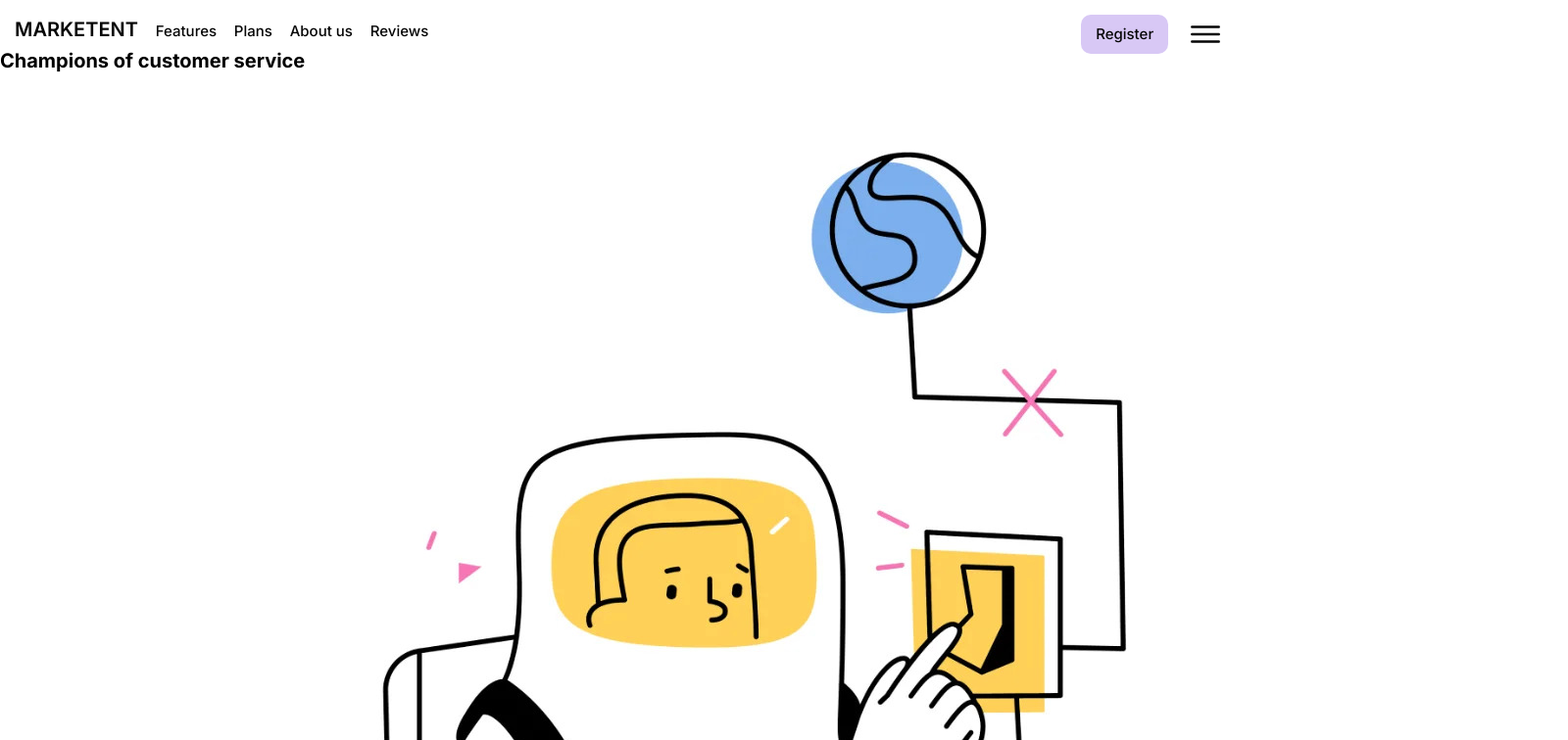
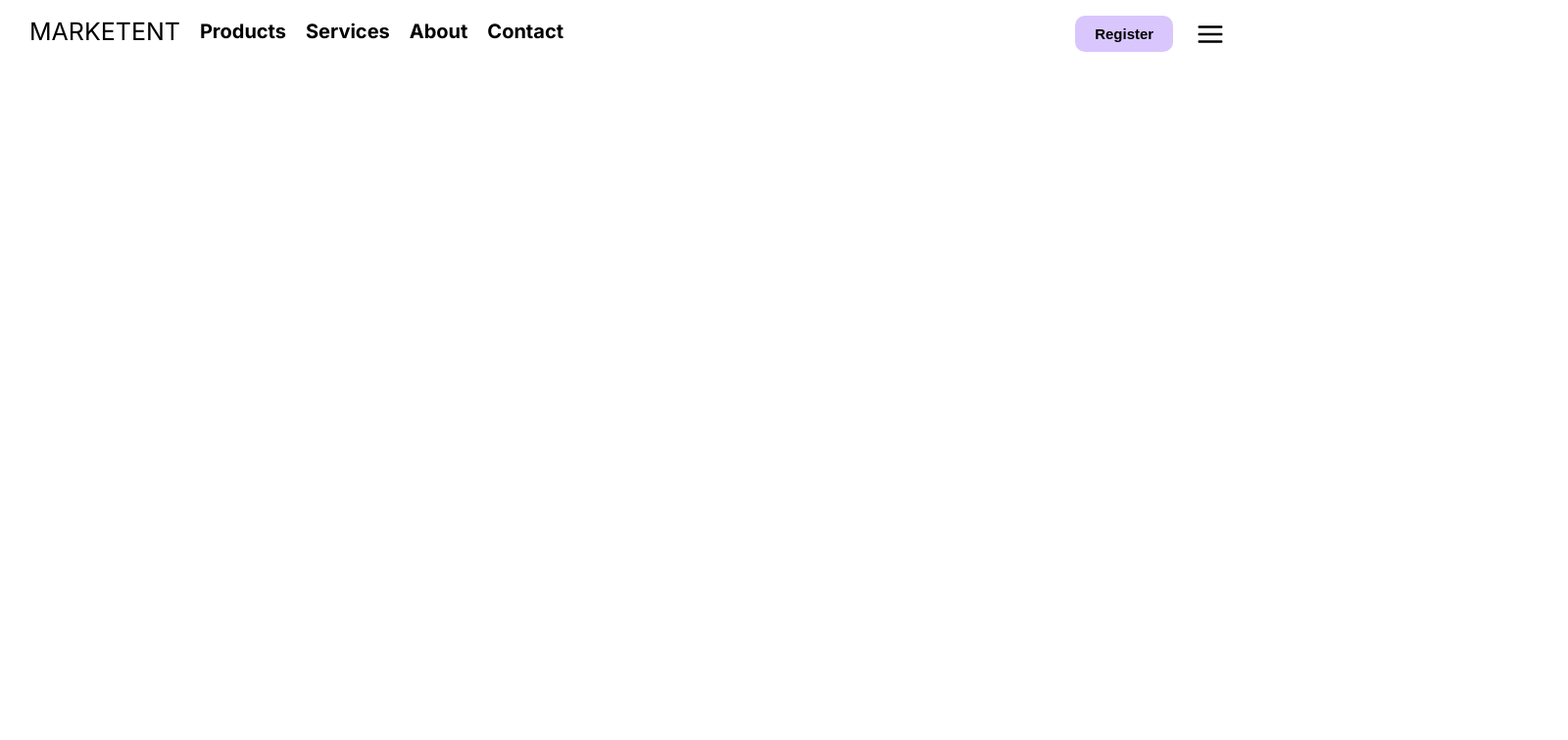
Before and after one commit to daltavida/Marketent, a website: page index.html in a window 1280 px wide. Shown: the top 756 px of the page at 98% size, 1600 px wide, since content can reach past the window. Drawn offline with nearby package versions, Linux system fonts and the light colour scheme.

Commit message:
Create and style navigation bar

```diff
--- a/index.html
+++ b/index.html
@@ -6,46 +6,35 @@
     <meta name="viewport" content="width=device-width, initial-scale=1.0" />
     <title>Marketent</title>
     <link
-      href="https://fonts.googleapis.com/css2?family=Inter:wght@100;200;300;400;500;600;700;800;900&display=swap"
+      href="https://fonts.googleapis.com/css2?family=Inter:wght@300;400;500;700;800&display=swap"
       rel="stylesheet"
     />
     <link rel="stylesheet" href="css/style.css" />
   </head>
   <body>
-    <div class="navigation">
-      <div class="main-nav">
-        <a href="#" class="logo">Marketent</a>
-        <a href="#">Features</a>
-        <a href="#">Plans</a>
-        <a href="#">About us</a>
-        <a href="#">Reviews</a>
+    <!-- Navigation bar with logo and CTA button -->
+
+    <div class="navbar">
+      <!-- Logo box and links to other pages -->
+
+      <div class="navbar__logobox">
+        <a href="/index.html" class="navbar__logo">Marketent</a>
+        <a href="" class="navbar__navlink">Products</a>
+        <a href="" class="navbar__navlink">Services</a>
+        <a href="" class="navbar__navlink">About</a>
+        <a href="" class="navbar__navlink">Contact</a>
       </div>
-      <div class="cta">
-        <a href="#" class="btn btn-primary">Register</a>
-        <a href="#" class="menu"><ion-icon name="menu-outline"></ion-icon></a>
+
+      <!-- CTA button and hamburger menu -->
+
+      <div class="cta-box">
+        <button class="btn btn__primary">Register</button>
+        <a href="#" class="navbar__menu">
+          <svg class="navbar__icon">
+            <use xlink:href="img/sprite.svg#icon-menu"></use>
+          </svg>
+        </a>
       </div>
     </div>
-
-    <div class="hero">
-      <div class="heading-box">
-        <h1>Champions of customer service</h1>
-      </div>
-      <div class="hero-image">
-        <img
-          src="img/astronaut.jpg"
-          alt="Black and white artwork of an astronaut flipping a switch"
-        />
-      </div>
-    </div>
-
-    <!-- Ionic icon library import -->
-    <script
-      type="module"
-      src="https://unpkg.com/ionicons@5.5.2/dist/ionicons/ionicons.esm.js"
-    ></script>
-    <script
-      nomodule
-      src="https://unpkg.com/ionicons@5.5.2/dist/ionicons/ionicons.js"
-    ></script>
   </body>
 </html>
--- /dev/null
+++ b/sass/base/_base.scss
@@ -0,0 +1,17 @@
+*,
+*::before,
+*::after {
+  margin: 0;
+  padding: 0;
+  box-sizing: inherit;
+}
+
+html {
+  font-size: 62.5%;
+}
+
+body {
+  box-sizing: border-box;
+  font-family: "Inter", sans-serif;
+  font-weight: 300;
+}
--- /dev/null
+++ b/sass/core/_variables.scss
@@ -0,0 +1 @@
+$color-primary: #d9c6fd;
--- /dev/null
+++ b/sass/layout/_navbar.scss
@@ -0,0 +1,55 @@
+.navbar {
+  display: flex;
+  padding: 1rem 3rem;
+
+  align-items: center;
+  justify-content: space-between;
+
+  &__logobox {
+    display: flex;
+    align-items: center;
+  }
+
+  &__logo {
+    font-size: 2.5rem;
+    text-decoration: none;
+    text-transform: uppercase;
+    color: black;
+    margin-right: 2rem;
+    font-weight: 400;
+  }
+
+  &__navlink {
+    text-decoration: none;
+    color: black;
+    font-size: 2rem;
+    font-weight: 700;
+
+    &:not(:last-child) {
+      margin-right: 2rem;
+    }
+  }
+
+  &__icon {
+    height: 3rem;
+    width: 3rem;
+    transform: translateY(10px);
+    margin-left: 2rem;
+  }
+
+  &__cta-box {
+    display: flex;
+    align-items: center;
+  }
+}
+
+.btn {
+  border: none;
+  display: inline-block;
+  padding: 1rem 2rem;
+  background-color: $color-primary;
+  border-radius: 10px;
+  font-size: 1.5rem;
+  font-weight: 800;
+  cursor: pointer;
+}
--- a/sass/main.scss
+++ b/sass/main.scss
@@ -1,75 +1,10 @@
-$color-accent: #d8c8f5;
-$color-primary: #ffffff;
-$color-text-dark: #060606;
-$color-text-gray: #a5a5a5;
-$color-text-box: #f0f5f9;
+@import "core/functions";
+@import "core/mixins";
+@import "core/variables";
 
-@mixin clearfix {
-  content: "";
-  clear: both;
-  display: table;
-}
+@import "base/animations";
+@import "base/base";
+@import "base/typography";
+@import "base/utilities";
 
-* {
-  margin: 0;
-  padding: 0;
-  box-sizing: border-box;
-}
-
-html {
-  font-size: 10px;
-}
-
-body {
-  font-family: "Inter", sans-serif;
-}
-
-.navigation {
-  margin: 1.5rem;
-  height: 2em;
-  line-height: 2em;
-
-  a {
-    font-weight: 500;
-    font-size: 1.5rem;
-    text-decoration: none;
-    display: inline-block;
-    color: $color-text-dark;
-    margin-right: 1.5rem;
-  }
-
-  .logo {
-    font-weight: 600;
-    font-size: 2rem;
-    text-transform: uppercase;
-  }
-
-  .menu {
-    font-size: 4rem;
-    --ionicon-stroke-width: 3rem;
-    vertical-align: -1.5rem;
-  }
-}
-
-.main-nav {
-  padding: 0.5rem 0;
-  float: left;
-  vertical-align: middle;
-}
-
-.cta {
-  float: right;
-}
-
-.btn {
-  padding: 1rem 1.5rem;
-  border-radius: 1rem;
-  -webkit-border-radius: 1rem;
-  -moz-border-radius: 1rem;
-  -ms-border-radius: 1rem;
-  -o-border-radius: 1rem;
-}
-
-.btn-primary {
-  background-color: $color-accent;
-}
+@import "layout/navbar";
```
Also changed, not shown: package.json (+7 -1 lines), css/style.css, img/sprite.svg (added), sass/base/_animations.scss (added), sass/base/_typography.scss (added), sass/base/_utilities.scss (added), sass/core/_functions.scss (added), sass/core/_mixins.scss (added), 1 other file.
